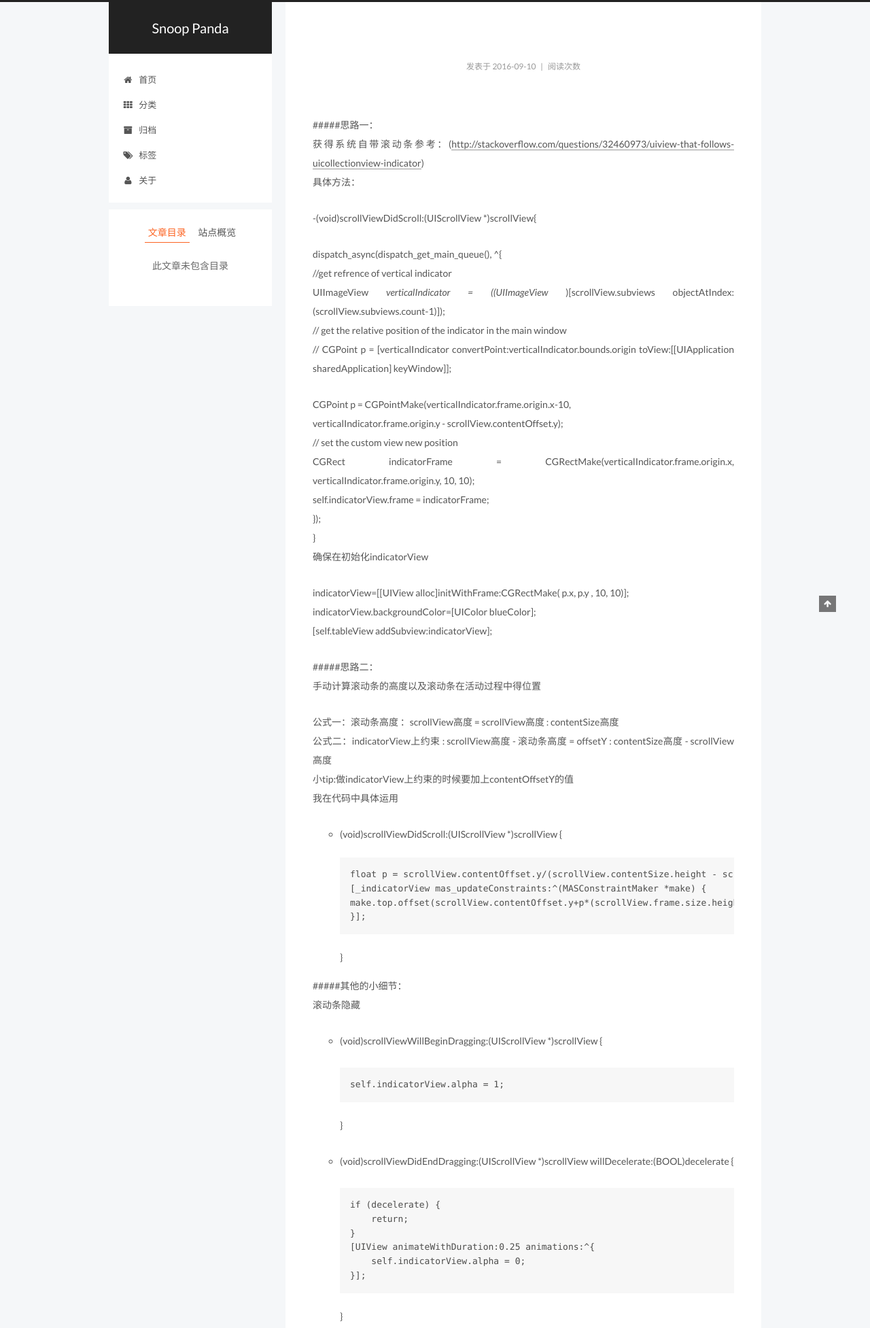
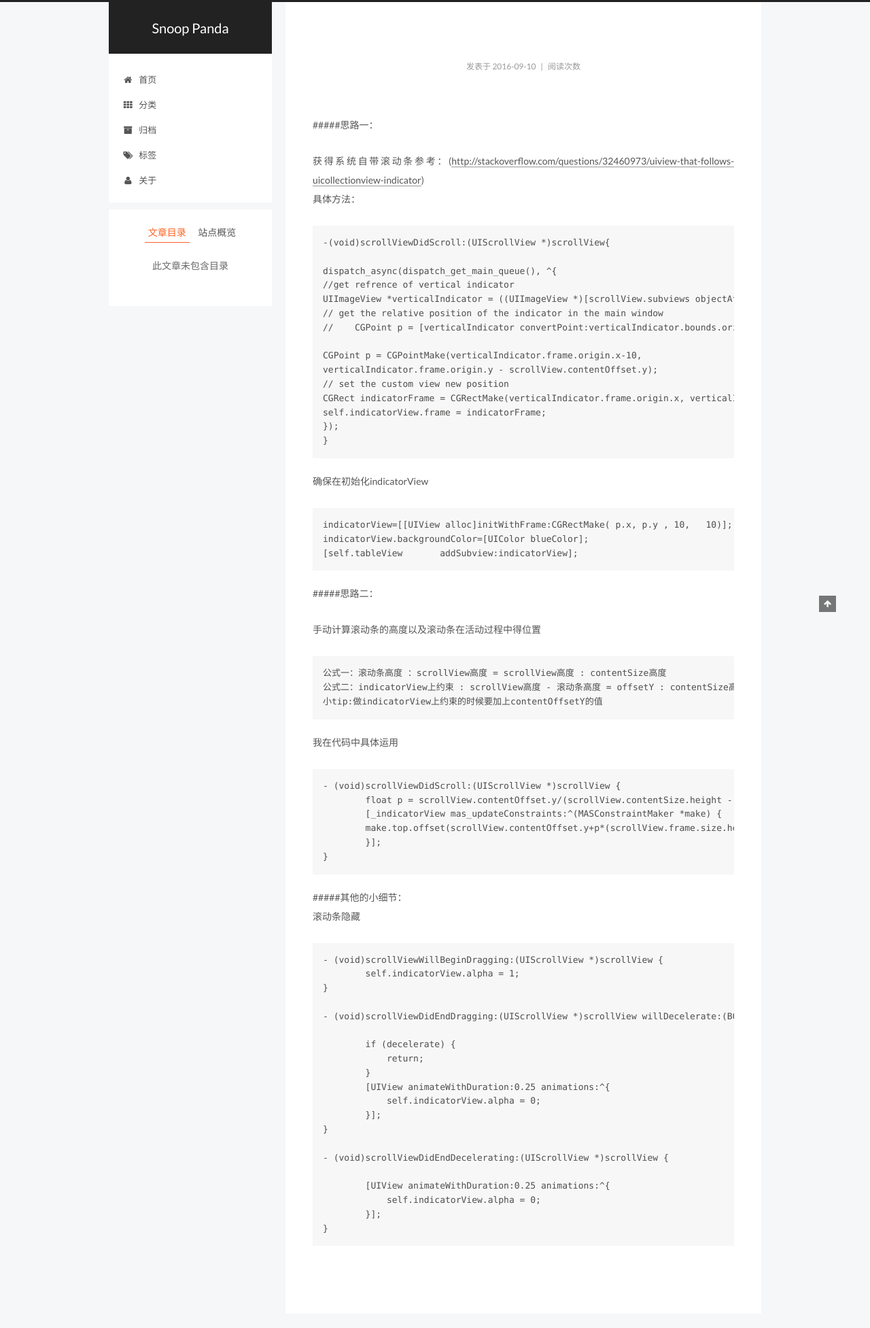
Before and after one commit to SnoopPanda/WgJeani.github.io, a plain HTML site: page 2016/09/10/iOS-自定义滚动条的两种思路/index.html in a window 1280 px wide. Shown: the top 1953 px of the page at 68% size. Drawn offline with Linux system fonts and the light colour scheme; a script that the page names is missing.

Commit message:
Site updated: 2016-09-11 13:14:12

```diff
--- a/2016/09/10/iOS-自定义滚动条的两种思路/index.html
+++ b/2016/09/10/iOS-自定义滚动条的两种思路/index.html
@@ -84,22 +84,28 @@
 
 
 
-<meta name="description" content="#####思路一：获得系统自带滚动条参考：(http://stackoverflow.com/questions/32460973/uiview-that-follows-uicollectionview-indicator)具体方法：
+<meta name="description" content="#####思路一：
+获得系统自带滚动条参考：(http://stackoverflow.com/questions/32460973/uiview-that-follows-uicollectionview-indicator)具体方法：
 -(void)scrollViewDidScroll:(UIScrollView *)scrollView{
-dispatch_async(dispatch_ge">
+
+dispatch_async(dispatch_">
 <meta property="og:type" content="article">
 <meta property="og:title" content="Snoop Panda">
 <meta property="og:url" content="http://www.snooppanda.com/2016/09/10/iOS-自定义滚动条的两种思路/index.html">
 <meta property="og:site_name" content="Snoop Panda">
-<meta property="og:description" content="#####思路一：获得系统自带滚动条参考：(http://stackoverflow.com/questions/32460973/uiview-that-follows-uicollectionview-indicator)具体方法：
+<meta property="og:description" content="#####思路一：
+获得系统自带滚动条参考：(http://stackoverflow.com/questions/32460973/uiview-that-follows-uicollectionview-indicator)具体方法：
 -(void)scrollViewDidScroll:(UIScrollView *)scrollView{
-dispatch_async(dispatch_ge">
-<meta property="og:updated_time" content="2016-09-11T05:08:14.000Z">
+
+dispatch_async(dispatch_">
+<meta property="og:updated_time" content="2016-09-11T05:13:56.000Z">
 <meta name="twitter:card" content="summary">
 <meta name="twitter:title" content="Snoop Panda">
-<meta name="twitter:description" content="#####思路一：获得系统自带滚动条参考：(http://stackoverflow.com/questions/32460973/uiview-that-follows-uicollectionview-indicator)具体方法：
+<meta name="twitter:description" content="#####思路一：
+获得系统自带滚动条参考：(http://stackoverflow.com/questions/32460973/uiview-that-follows-uicollectionview-indicator)具体方法：
 -(void)scrollViewDidScroll:(UIScrollView *)scrollView{
-dispatch_async(dispatch_ge">
+
+dispatch_async(dispatch_">
 
 
 
@@ -311,43 +317,61 @@ dispatch_async(dispatch_ge">
 
 
 
-        <p>#####思路一：<br>获得系统自带滚动条参考：(<a href="http://stackoverflow.com/questions/32460973/uiview-that-follows-uicollectionview-indicator" target="_blank" rel="external">http://stackoverflow.com/questions/32460973/uiview-that-follows-uicollectionview-indicator</a>)<br>具体方法：</p>
-<p>-(void)scrollViewDidScroll:(UIScrollView *)scrollView{</p>
-<p>dispatch_async(dispatch_get_main_queue(), ^{<br>//get refrence of vertical indicator<br>UIImageView <em>verticalIndicator = ((UIImageView </em>)[scrollView.subviews objectAtIndex:(scrollView.subviews.count-1)]);<br>// get the relative position of the indicator in the main window<br>//    CGPoint p = [verticalIndicator convertPoint:verticalIndicator.bounds.origin toView:[[UIApplication sharedApplication] keyWindow]];</p>
-<p>CGPoint p = CGPointMake(verticalIndicator.frame.origin.x-10,<br>verticalIndicator.frame.origin.y - scrollView.contentOffset.y);<br>// set the custom view new position<br>CGRect indicatorFrame = CGRectMake(verticalIndicator.frame.origin.x, verticalIndicator.frame.origin.y, 10, 10);<br>self.indicatorView.frame = indicatorFrame;<br>});<br>}<br>确保在初始化indicatorView</p>
-<p>indicatorView=[[UIView alloc]initWithFrame:CGRectMake( p.x, p.y , 10,   10)];<br>indicatorView.backgroundColor=[UIColor blueColor];<br>[self.tableView       addSubview:indicatorView];</p>
-<p>#####思路二：<br>手动计算滚动条的高度以及滚动条在活动过程中得位置</p>
-<p>公式一：滚动条高度 ：scrollView高度 = scrollView高度 : contentSize高度<br>公式二：indicatorView上约束 : scrollView高度 - 滚动条高度 = offsetY : contentSize高度 - scrollView高度<br>小tip:做indicatorView上约束的时候要加上contentOffsetY的值<br>我在代码中具体运用</p>
-<ul>
-<li>(void)scrollViewDidScroll:(UIScrollView *)scrollView {<pre><code>float p = scrollView.contentOffset.y/(scrollView.contentSize.height - scrollView.frame.size.height);
+        <p>#####思路一：</p>
+<p>获得系统自带滚动条参考：(<a href="http://stackoverflow.com/questions/32460973/uiview-that-follows-uicollectionview-indicator" target="_blank" rel="external">http://stackoverflow.com/questions/32460973/uiview-that-follows-uicollectionview-indicator</a>)<br>具体方法：</p>
+<pre><code>-(void)scrollViewDidScroll:(UIScrollView *)scrollView{
+
+dispatch_async(dispatch_get_main_queue(), ^{
+//get refrence of vertical indicator
+UIImageView *verticalIndicator = ((UIImageView *)[scrollView.subviews objectAtIndex:(scrollView.subviews.count-1)]);
+// get the relative position of the indicator in the main window
+//    CGPoint p = [verticalIndicator convertPoint:verticalIndicator.bounds.origin toView:[[UIApplication sharedApplication] keyWindow]];
+
+CGPoint p = CGPointMake(verticalIndicator.frame.origin.x-10,
+verticalIndicator.frame.origin.y - scrollView.contentOffset.y);
+// set the custom view new position
+CGRect indicatorFrame = CGRectMake(verticalIndicator.frame.origin.x, verticalIndicator.frame.origin.y, 10, 10);
+self.indicatorView.frame = indicatorFrame;
+});
+}
+</code></pre><p>确保在初始化indicatorView</p>
+<pre><code>indicatorView=[[UIView alloc]initWithFrame:CGRectMake( p.x, p.y , 10,   10)];
+indicatorView.backgroundColor=[UIColor blueColor];
+[self.tableView       addSubview:indicatorView];
+</code></pre><p>#####思路二：</p>
+<p>手动计算滚动条的高度以及滚动条在活动过程中得位置</p>
+<pre><code>公式一：滚动条高度 ：scrollView高度 = scrollView高度 : contentSize高度
+公式二：indicatorView上约束 : scrollView高度 - 滚动条高度 = offsetY : contentSize高度 - scrollView高度
+小tip:做indicatorView上约束的时候要加上contentOffsetY的值
+</code></pre><p>我在代码中具体运用</p>
+<pre><code>- (void)scrollViewDidScroll:(UIScrollView *)scrollView {
+        float p = scrollView.contentOffset.y/(scrollView.contentSize.height - scrollView.frame.size.height);
         [_indicatorView mas_updateConstraints:^(MASConstraintMaker *make) {
         make.top.offset(scrollView.contentOffset.y+p*(scrollView.frame.size.height - self.indicatorHeight));
         }];
-</code></pre>}</li>
-</ul>
-<p>#####其他的小细节：<br>滚动条隐藏</p>
-<ul>
-<li><p>(void)scrollViewWillBeginDragging:(UIScrollView *)scrollView {</p>
-<pre><code>self.indicatorView.alpha = 1;
-</code></pre><p>}</p>
-</li>
-<li><p>(void)scrollViewDidEndDragging:(UIScrollView *)scrollView willDecelerate:(BOOL)decelerate {</p>
-<pre><code>if (decelerate) {
+}
+</code></pre><p>#####其他的小细节：<br>滚动条隐藏</p>
+<pre><code>- (void)scrollViewWillBeginDragging:(UIScrollView *)scrollView {
+        self.indicatorView.alpha = 1;
+}
+
+- (void)scrollViewDidEndDragging:(UIScrollView *)scrollView willDecelerate:(BOOL)decelerate {
+
+        if (decelerate) {
             return;
         }
         [UIView animateWithDuration:0.25 animations:^{
             self.indicatorView.alpha = 0;
         }];
-</code></pre><p>}</p>
-</li>
-<li><p>(void)scrollViewDidEndDecelerating:(UIScrollView *)scrollView {</p>
-<pre><code>[UIView animateWithDuration:0.25 animations:^{
+}
+
+- (void)scrollViewDidEndDecelerating:(UIScrollView *)scrollView {
+
+        [UIView animateWithDuration:0.25 animations:^{
             self.indicatorView.alpha = 0;
         }];
-</code></pre><p>}</p>
-</li>
-</ul>
-
+}
+</code></pre>
 
     </div>
 
--- a/css/main.css
+++ b/css/main.css
@@ -1549,7 +1549,7 @@ pre .javascript .function {
   width: 4px;
   height: 4px;
   border-radius: 50%;
-  background: #ffb8ff;
+  background: #ff1bff;
 }
 .links-of-blogroll {
   font-size: 13px;
```
Also changed, not shown: index.html (+45 -27 lines). Lines whose indentation alone changed are shown as unchanged.
